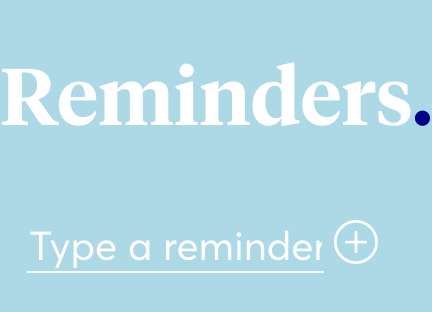
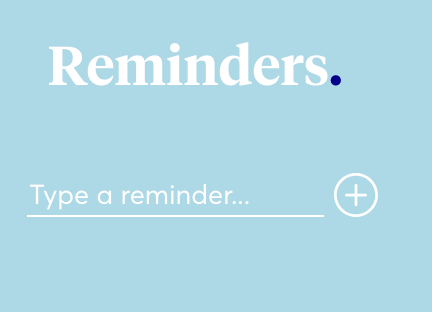
Before and after one commit to paule89123/reminders-app, a React (Create React App) app: page / in a window 390 px wide. Shown: the top 312 px of the page, 432 px wide, since content can reach past the window. Built offline with nearby package versions, Linux system fonts and the light colour scheme.

Commit message:
adjusted font sizes on mobile sized devices

```diff
--- a/src/App.css
+++ b/src/App.css
@@ -149,10 +149,11 @@ input:focus, #add-button:focus, #remove-button:focus {
 
     h1 {
         font-size: 80px;
+        font-size: 14vw;
     }
 
     input {
-        font-size: 40px;
+        font-size: 7vw;
     }
 
     #list-text {
```
